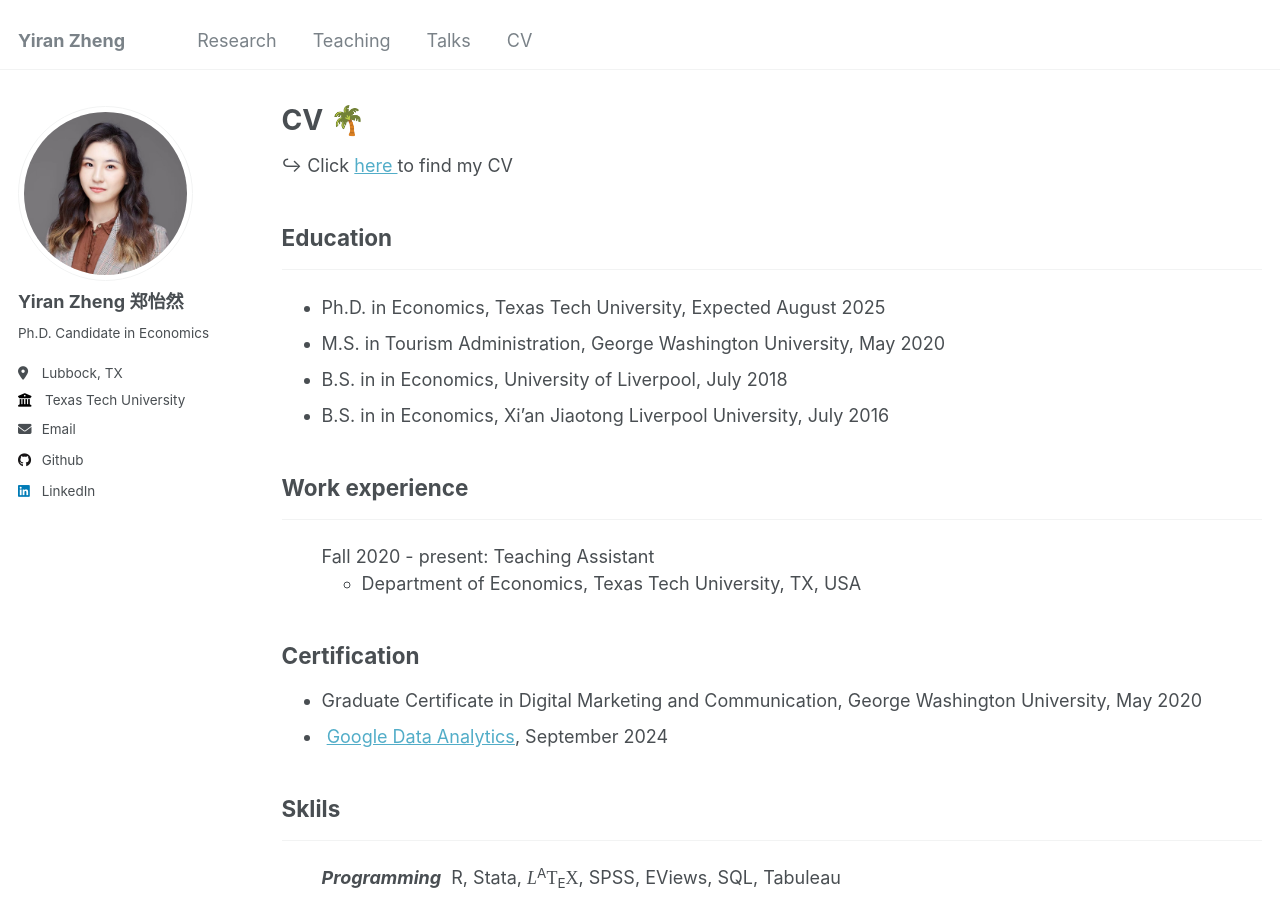
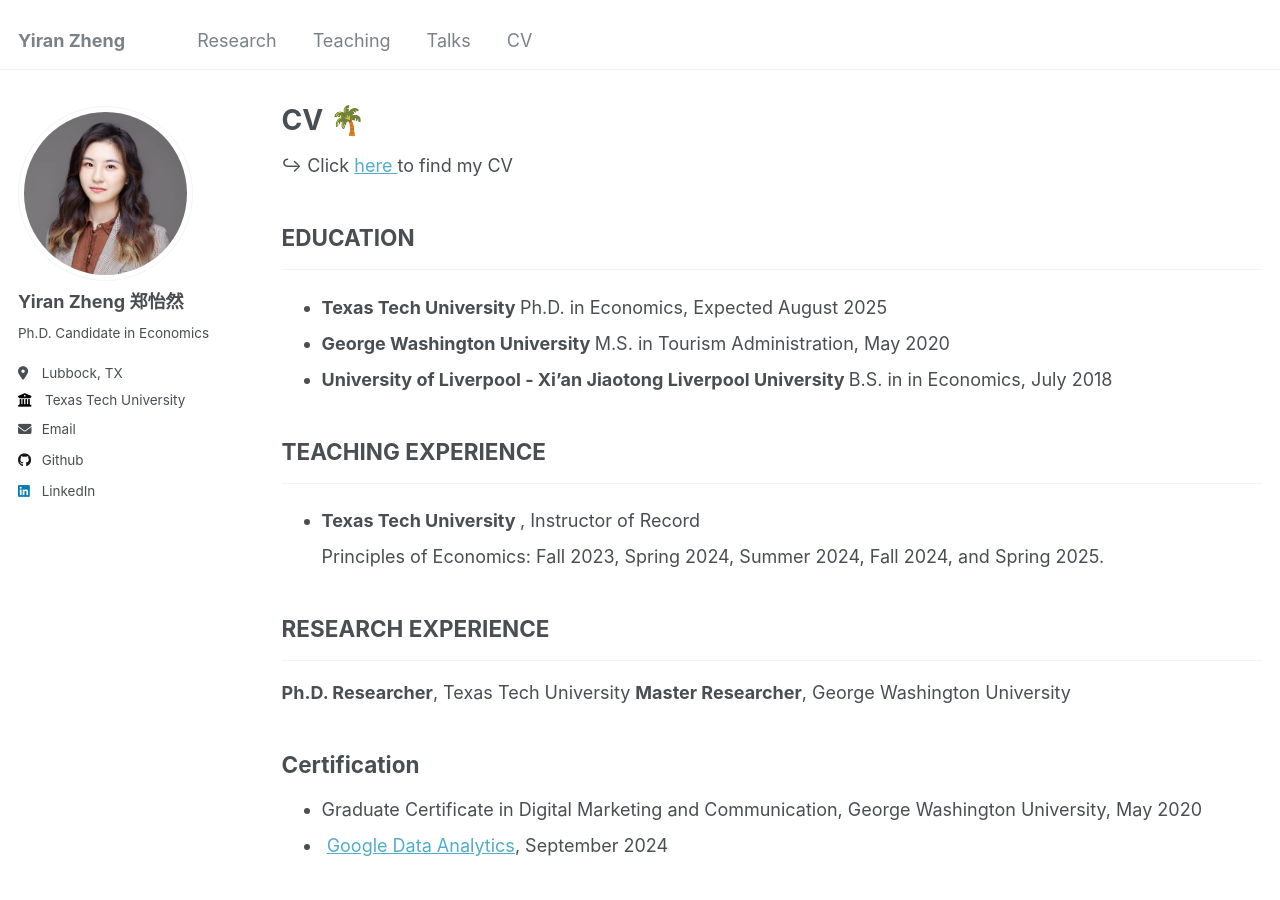
Before and after one commit to yiran-zheng/yiran-zheng.github.io, a Jekyll site: the page built from _pages/cv.md, in a window 1280 px wide and 900 px high. Built offline with Jekyll 4.4.1, drawn with Linux system fonts in a browser that asks for light colours.

Commit message:
Update cv.md

```diff
--- a/_pages/cv.md
+++ b/_pages/cv.md
@@ -11,25 +11,28 @@ redirect_from:
 
 &#8618;&nbsp;Click <a href="../files/CV_Yiran_Zheng.pdf" target="_blank" rel="noopener noreferrer"> here </a> to find my CV
 
-<h2>Education</h2>
+<h2>EDUCATION</h2>
   <hr> <!-- This adds a horizontal line below the heading -->
 <ul>
-<li>Ph.D. in Economics, Texas Tech University, Expected August 2025</li>
-<li>M.S. in Tourism Administration, George Washington University, May 2020</li>
-<li>B.S. in in Economics, University of Liverpool, July 2018</li>
-<li>B.S. in in Economics, Xi’an Jiaotong Liverpool University, July 2016</li>
+<li> <strong> Texas Tech University </strong> Ph.D. in Economics, Expected August 2025</li>
+<li><strong> George Washington University </strong> M.S. in Tourism Administration, May 2020</li>
+<li><strong> University of Liverpool - Xi’an Jiaotong Liverpool University </strong> B.S. in in Economics, July 2018</li>
 </ul>
 
-<h2>Work experience</h2>
+<h2>TEACHING EXPERIENCE</h2>
   <hr> <!-- This adds a horizontal line below the heading -->
 <ul>
-    Fall 2020 - present: Teaching Assistant
-    <ul>
-      <li>
-        Department of Economics, Texas Tech University, TX, USA
-      </li>
-    </ul>
+ <li>
+   <strong> Texas Tech University </strong>, Instructor of Record
+ </li>
+Principles of Economics: Fall 2023, Spring 2024, Summer 2024, Fall 2024, and Spring 2025.
 </ul>
+
+<h2>RESEARCH EXPERIENCE</h2>
+<hr> <!-- This adds a horizontal line below the heading -->
+<strong>Ph.D. Researcher</strong>, Texas Tech University
+<strong>Master Researcher</strong>, George Washington University
+
 
 <h2>Certification</h2>
   <ul>
```
